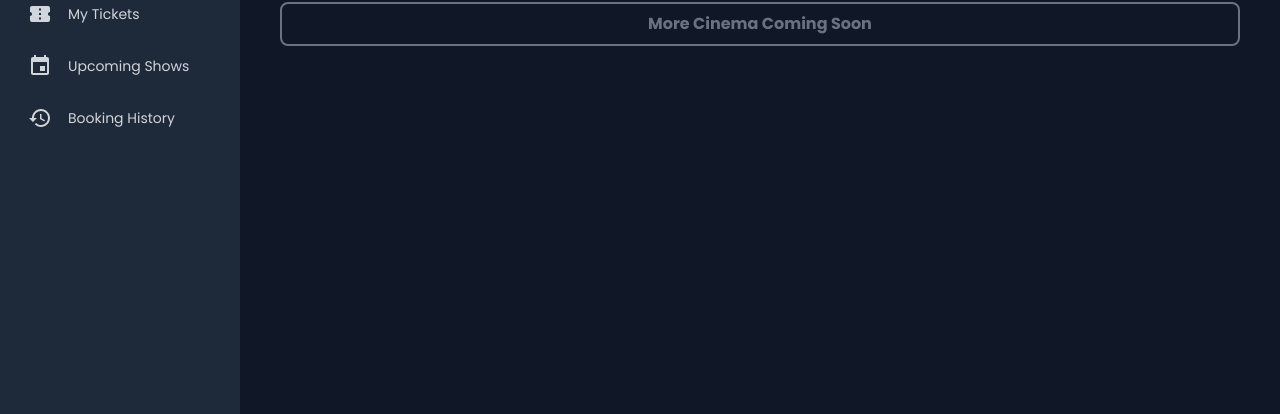
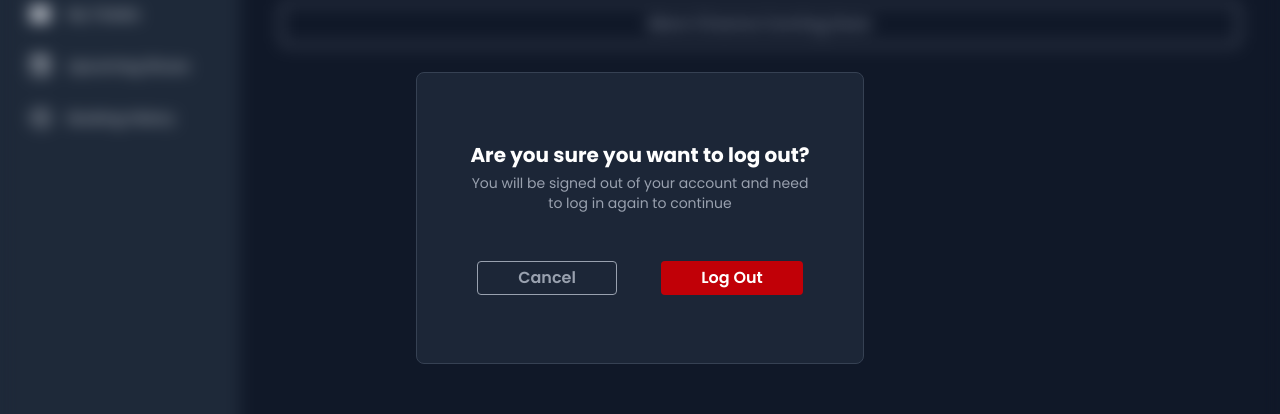
Before and after one commit to KennyTangg/CinemaSelect, a React (Vite) app in the folder frontend/: page /cinemas in a window 1280 px wide. Both pictures are taken after a click on the button 1236 px from the left and 33 px from the top of the page. Shown: the part 182-596 px from the top of the page. Built offline with nearby package versions, Linux system fonts and the light colour scheme; no server answers.

Commit message:
Add Log Out pop up modal component

```diff
--- /dev/null
+++ b/frontend/src/components/LogOutModal.jsx
@@ -0,0 +1,33 @@
+import React from 'react';
+import { useNavigate } from 'react-router-dom';
+
+const LogOutModal = ({isOpen, setModalOpen}) => {
+    const navigate = useNavigate();
+
+    if (!isOpen) return null;
+
+    return (
+        <div className='fixed left-0 top-0 min-h-screen w-full flex justify-center items-center text-center backdrop-blur-sm z-30'>
+            <section className='bg-gray-800/90 w-md px-12 py-17 rounded-lg border border-gray-700'>
+                <h1 className='text-xl font-bold mb-1'>Are you sure you want to log out?</h1>
+                <h1 className='text-sm text-gray-400'>You will be signed out of your account and need to log in again to continue</h1>
+                <span className='flex justify-around gap-5 font-semibold mt-12'>
+                    <button
+                        onClick={() => setModalOpen(false)}
+                        className="px-10 py-1 rounded border text-gray-400 hover:bg-gray-700"
+                    >
+                        Cancel
+                    </button>
+                    <button
+                        onClick={() => navigate('/')}
+                        className='px-10 py-1 rounded bg-red-700 hover:bg-red-800'
+                    >
+                        Log Out
+                    </button>
+                </span>
+            </section>
+        </div>
+    )
+}
+
+export default LogOutModal;
--- a/frontend/src/index.css
+++ b/frontend/src/index.css
@@ -19,6 +19,9 @@
         @apply select-none pointer-events-none;
     }
 
+    button {
+        @apply transition-colors duration-300 hover:cursor-pointer;
+    }
     /* Custom scrollbar styles */
     .custom-scrollbar::-webkit-scrollbar {
         height: 0.8rem;
--- a/frontend/src/pages/CinemaPage.jsx
+++ b/frontend/src/pages/CinemaPage.jsx
@@ -2,6 +2,7 @@ import React, { useEffect, useState } from 'react';
 import axios from 'axios';
 import SideBar from '../components/SideBar';
 import CinemaLogo from '../components/CinemaLogo';
+import LogOutModal from '../components/LogOutModal';
 import {
     Search,
     Notifications,
@@ -13,6 +14,7 @@ const CinemaPage = () => {
     const [isSidebarOpen, setIsSidebarOpen] = useState(true);
     const [searchQuery, setSearchQuery] = useState('');
     const [cinemas, setCinemas] = useState([]);
+    const [isModalOpen, setIsModalOpen] = useState(false);
 
     const handleSidebarToggle = () => {
         setIsSidebarOpen(!isSidebarOpen);
@@ -56,7 +58,10 @@ const CinemaPage = () => {
                         <button className="text-gray-300 hover:text-yellow-400">
                             <AccountCircle />
                         </button>
-                        <button className="text-gray-300 hover:text-yellow-400">
+                        <button
+                            onClick={() => setIsModalOpen(true)}
+                            className="text-gray-300 hover:text-yellow-400"
+                        >
                             <ExitToApp />
                         </button>
                     </div>
@@ -111,6 +116,10 @@ const CinemaPage = () => {
                     <h1 className='mt-7 py-2 rounded-lg text-center font-bold text-gray-500 border-2'>More Cinema Coming Soon</h1>
                 </div>
             </div>
+            <LogOutModal
+                isOpen={isModalOpen}
+                setModalOpen={setIsModalOpen}
+            />
         </div>
     );
 };
--- a/frontend/src/pages/MainPage.jsx
+++ b/frontend/src/pages/MainPage.jsx
@@ -7,10 +7,12 @@ import {
 } from '@mui/icons-material';
 import Card from '../components/Card';
 import SideBar from '../components/SideBar';
+import LogOutModal from '../components/LogOutModal';
 
 const MainPage = () => {
     const [searchQuery, setSearchQuery] = useState('');
     const [isSidebarOpen, setIsSidebarOpen] = useState(true);
+    const [isModalOpen, setIsModalOpen] = useState(false);
 
     const handleSidebarToggle = () => {
         setIsSidebarOpen(!isSidebarOpen);
@@ -41,7 +43,10 @@ const MainPage = () => {
                         <button className="text-gray-300 hover:text-yellow-400">
                             <AccountCircle />
                         </button>
-                        <button className="text-gray-300 hover:text-yellow-400">
+                        <button
+                            onClick={() => setIsModalOpen(true)}
+                            className="text-gray-300 hover:text-yellow-400"
+                        >
                             <ExitToApp />
                         </button>
                     </div>
@@ -56,6 +61,10 @@ const MainPage = () => {
                     </section>
                 </div>
             </div>
+            <LogOutModal
+                isOpen={isModalOpen}
+                setModalOpen={setIsModalOpen}
+            />
         </div>
     );
 };
--- a/frontend/src/pages/TicketPage.jsx
+++ b/frontend/src/pages/TicketPage.jsx
@@ -1,6 +1,7 @@
 import React, { useState, useEffect } from 'react';
 import axios from 'axios';
 import SideBar from '../components/SideBar';
+import LogOutModal from '../components/LogOutModal'
 import {
     Search,
     Notifications,
@@ -15,6 +16,7 @@ const TicketPage = () => {
     const [tickets, setTickets] = useState([]);
     const [loading, setLoading] = useState(true);
     const [error, setError] = useState(null);
+    const [isModalOpen, setIsModalOpen] = useState(false);
 
     useEffect(() => {
         const fetchTickets = async () => {
@@ -136,7 +138,10 @@ const TicketPage = () => {
                         <button className="text-gray-300 hover:text-yellow-400">
                             <AccountCircle />
                         </button>
-                        <button className="text-gray-300 hover:text-yellow-400">
+                        <button
+                            onClick={() => setIsModalOpen(true)}
+                            className="text-gray-300 hover:text-yellow-400"
+                        >
                             <ExitToApp />
                         </button>
                     </div>
@@ -211,6 +216,10 @@ const TicketPage = () => {
                     )}
                 </div>
             </div>
+            <LogOutModal
+                isOpen={isModalOpen}
+                setModalOpen={setIsModalOpen}
+            />
         </div>
     );
 };
```
